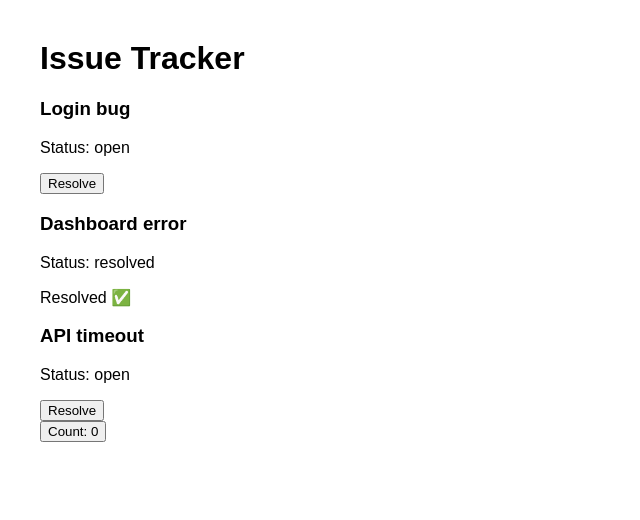
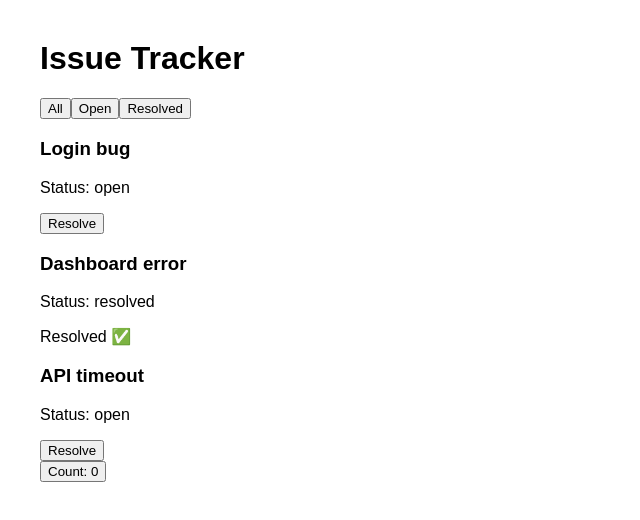
Before and after one commit to kapilsharma432001/issue-tracker, a React (Vite) app: page / in a window 1280 px wide. Shown: the top 520 px of the page, without its empty margins (0-640 px from the left). Built offline with nearby package versions, Linux system fonts and the light colour scheme.

Commit message:
Filtering Issues

```diff
--- a/src/App.tsx
+++ b/src/App.tsx
@@ -1,6 +1,7 @@
 import { useState } from "react";
 
 type IssueStatus = "open" | "resolved";
+type IssueFilter = "all" | IssueStatus;
 
 interface Issue {
   id: number;
@@ -46,6 +47,13 @@ function IncreaseCounter() {
 
 function App() {
   const [issues, setIssues] = useState<Issue[]>(initialIssues);
+  const [filter, setFilter] = useState<IssueFilter>("all");
+
+  // if issue = 'all' then include every issue
+  // else include only the issuee whose status matches the selected filter
+  const filteredIssues = issues.filter(issue =>
+    filter === "all" || issue.status === filter
+  )
 
   function resolveIssue(id: number): void {
     setIssues((prev) =>
@@ -57,8 +65,16 @@ function App() {
   return (
     <main>
       <h1>Issue Tracker</h1>
-      {issues.map((issue) => (
-        <IssueCard key={issue.id} issue={issue} onResolve={resolveIssue} />
+      <div>
+        <button onClick={() => setFilter("all")}>All</button>
+        <button onClick={() => setFilter("open")}>Open</button>
+        <button onClick={() => setFilter("resolved")}>Resolved</button>
+      </div>
+      {filteredIssues.map((issue) => (
+        <IssueCard
+        key={issue.id}
+        issue={issue}
+         onResolve={resolveIssue} />
       ))}
       <IncreaseCounter />
     </main>
```
